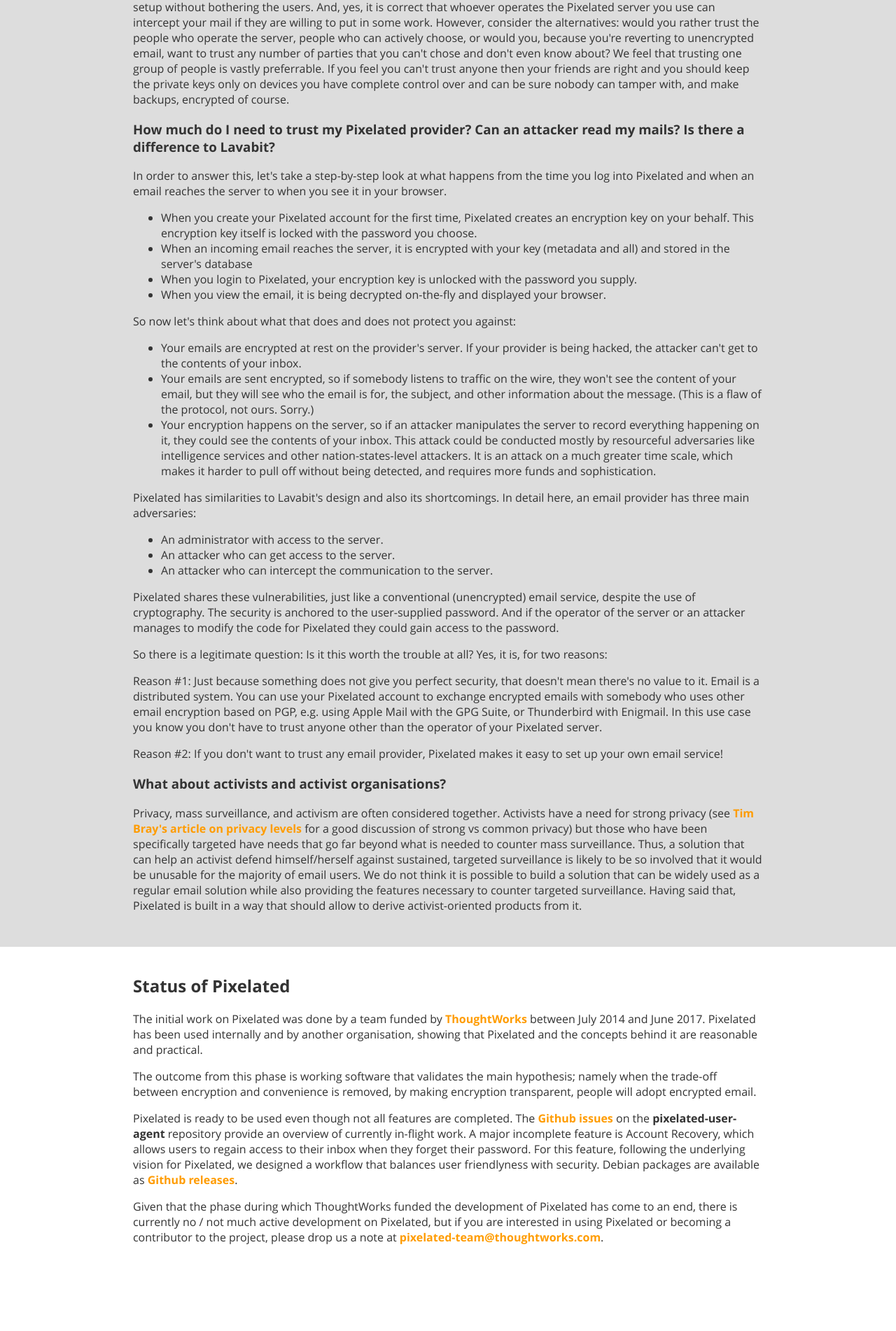
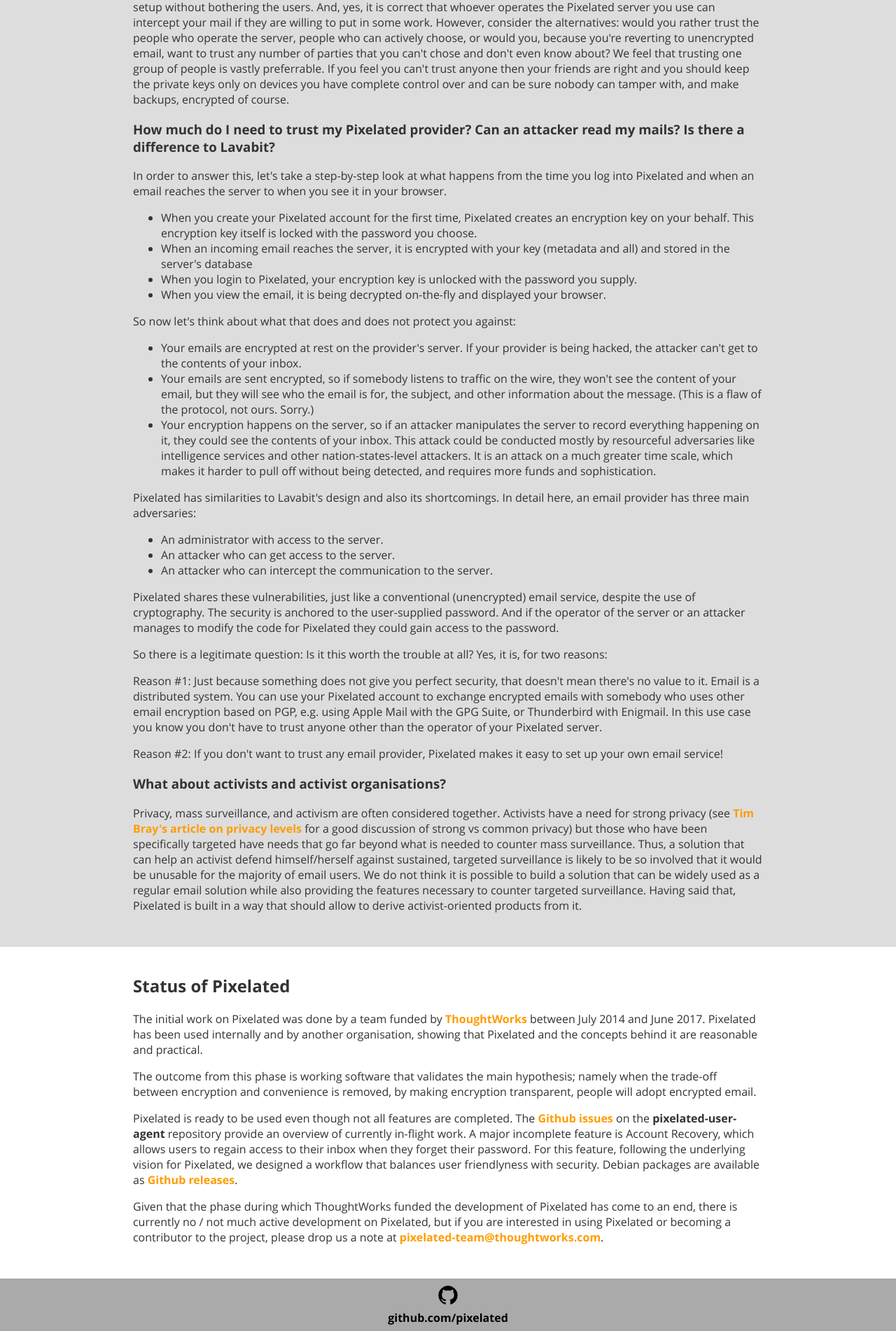
Before and after one commit to pixelated/pixelated.github.io, a Jekyll site: the page built from index.html, in a window 1280 px wide. Shown: the part 1987-3889 px from the top of the page at 70% size. Built offline with Jekyll 4.4.1, drawn with Linux system fonts in a browser that asks for light colours; before the commit the page ends 3814 px from its top, so only the background shows below that.

Commit message:
Added footer. Shrinking logo on small screens.

```diff
--- a/_sass/_main.scss
+++ b/_sass/_main.scss
@@ -48,6 +48,9 @@
   background: #DDD;
 }
 
+.footer-band {
+  background: #AAA;
+}
 
 /* content divs that have a maximum width */
 
@@ -88,6 +91,22 @@
   padding-bottom: 2em;
 }
 
+footer {
+  @include content-div;
+  padding-top: 0.5em;
+  padding-bottom: 0.5em;
+  text-align: center;
+}
+
+footer a {
+  color: black;
+
+  &:hover,
+  &:focus {
+    color: #666;
+  }
+}
+
 /* features section with flex boxes */
 
 section.features {
@@ -111,8 +130,16 @@
 
 /* specific formatting */
 
+section.logo img {
+  max-width: 90%;
+}
+
 .welcome-img {
   float: right;
   margin-top: 1em;
   margin-left: 1em;
 }
+
+footer .icon {
+  height: 2em;
+}
--- a/index.html
+++ b/index.html
@@ -135,3 +135,10 @@
 
   </section>
 </div>
+
+<div class="footer-band">
+  <footer>
+      <a href="https://github.com/pixelated"><img class="icon" src="/assets/images/github.svg"><br>
+      github.com/pixelated</a>
+  </footer>
+</div>
```
Also changed, not shown: README.md, assets/images/fb_marca.png (added), assets/images/github.svg (added).
